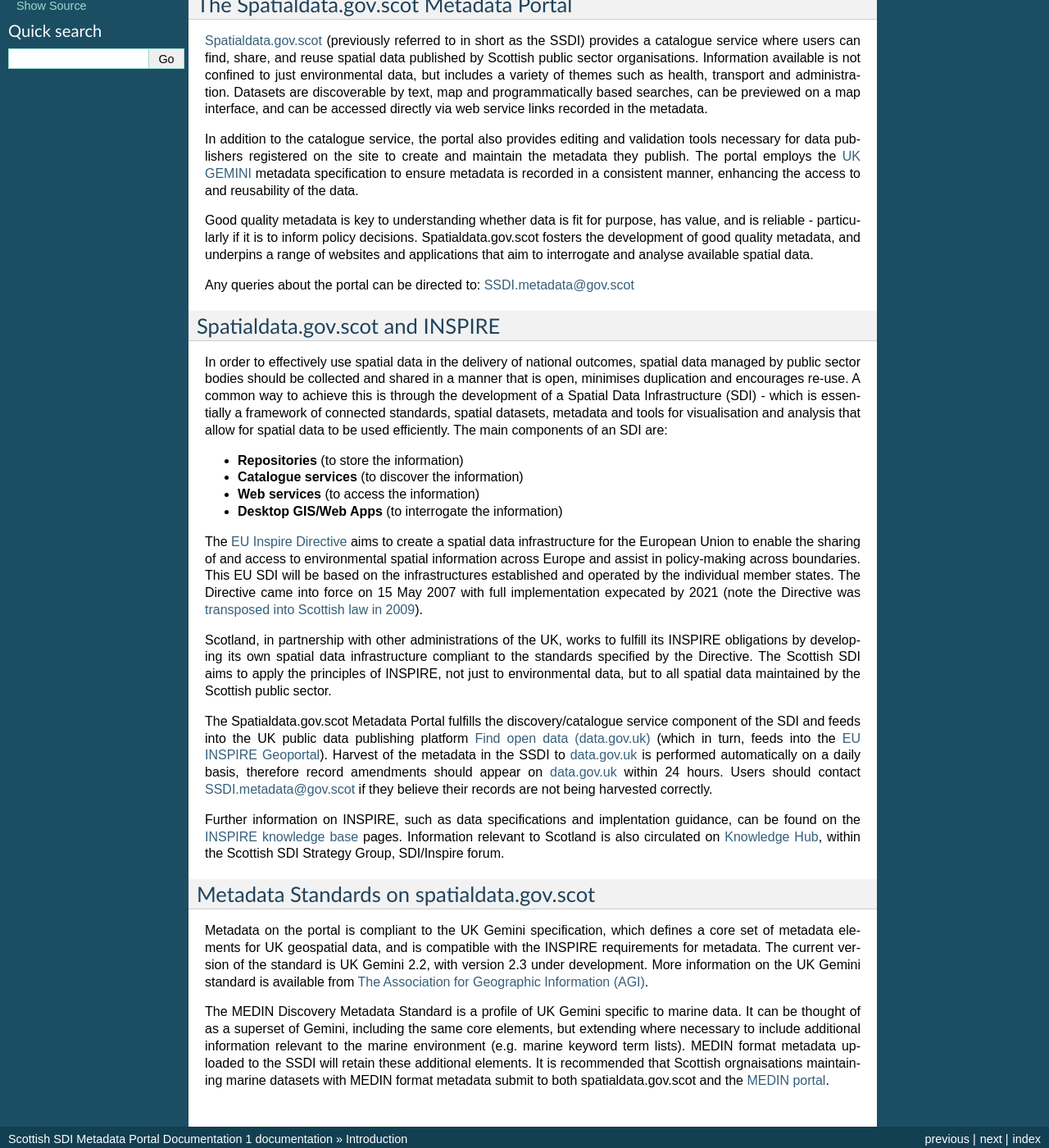
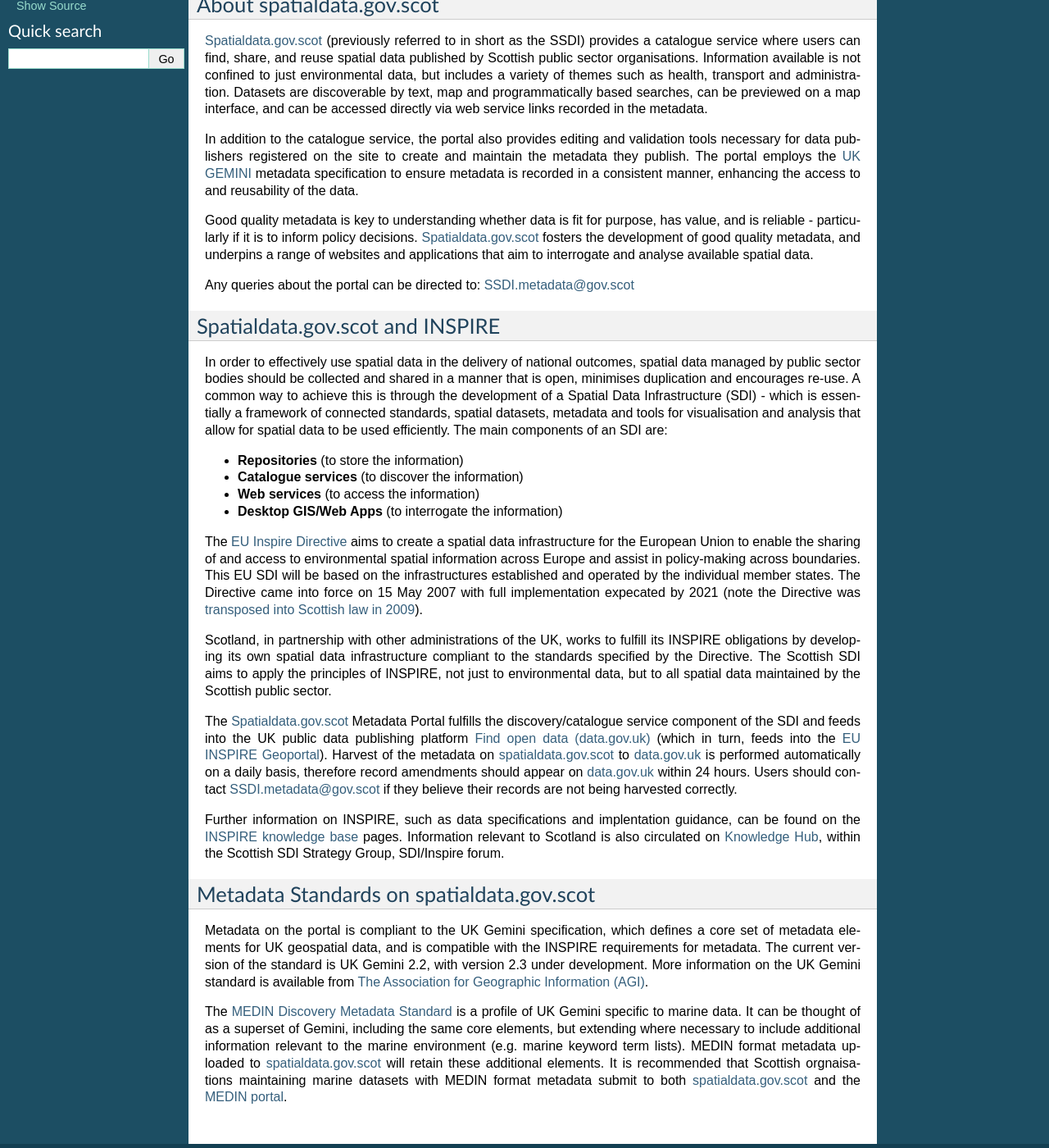
Before and after one commit to AstunTechnology/ssdidocs, a Sphinx documentation site: the page built from docs/UserDoc_Chap1_Intro.rst, in a window 1280 px wide and 1400 px high, scrolled down 385 px. Shown: the whole window at 82% size. Built offline with Sphinx 7.4.7, drawn with Linux system fonts in a browser that asks for light colours; some of the changed text lies outside the part shown.

Commit message:
Update UserDoc_Chap1_Intro.rst
Correct section references, minor updates.

```diff
--- a/docs/UserDoc_Chap1_Intro.rst
+++ b/docs/UserDoc_Chap1_Intro.rst
@@ -5,7 +5,7 @@
 ----------------
 
 This guide sets out detailed instructions on the creation, publishing and maintenance of standard compliant metadata published on the
-`Spatialdata.gov.scot Metadata Portal <https://www.spatialdata.gov.scot>`__. It has been written using Read The Docs, and can be navigated through
+`spatialdata.gov.scot <https://www.spatialdata.gov.scot>`__ metadata portal. It has been written using Read The Docs, and can be navigated through
 by scrolling or clicking the sections in the navigation bar. The subsections can be explored by clicking the plus sign next to each
 section. A PDF copy of this guidance can be exported by clicking on **'v: latest'** at the bottom of the navigation panel, which will
 display the options to download the document in PDF and other formats.
@@ -14,8 +14,8 @@
 on the GeoNetwork framework is also linked to within some pages of spatialdata.gov.scot. While this is more generic guidance, it may be of use if
 you can't find your answer within this document.
 
-The Spatialdata.gov.scot Metadata Portal
-----------------------------------------
+About spatialdata.gov.scot
+--------------------------
 
 `Spatialdata.gov.scot <https://www.spatialdata.gov.scot>`__ (previously referred to in short as the SSDI)
 provides a catalogue service where users can find, share, and reuse spatial data published by Scottish public sector organisations. Information
@@ -28,7 +28,7 @@
 metadata specification to ensure metadata is recorded in a consistent manner, enhancing the access to and reusability of the data.
 
 Good quality metadata is key to understanding whether data is fit for purpose, has value, and is reliable - particularly if it is to
-inform policy decisions. Spatialdata.gov.scot fosters the development of good quality metadata, and underpins a range of websites and applications
+inform policy decisions. `Spatialdata.gov.scot <https://www.spatialdata.gov.scot>`__ fosters the development of good quality metadata, and underpins a range of websites and applications
 that aim to interrogate and analyse available spatial data.
 
 Any queries about the portal can be directed to: `SSDI.metadata@gov.scot <mailto:SSDI.metadata@gov.scot>`__
@@ -55,8 +55,8 @@
 infrastructure compliant to the standards specified by the Directive. The Scottish SDI aims to apply the principles of INSPIRE, not just to
 environmental data, but to all spatial data maintained by the Scottish public sector.
 
-The Spatialdata.gov.scot Metadata Portal fulfills the discovery/catalogue service component of the SDI and feeds into the UK public data publishing platform
-`Find open data (data.gov.uk) <http://data.gov.uk/>`__ (which in turn, feeds into the `EU INSPIRE Geoportal <http://inspire-geoportal.ec.europa.eu/discovery/>`__). Harvest of the metadata in the SSDI
+The `Spatialdata.gov.scot <https://www.spatialdata.gov.scot>`__ Metadata Portal fulfills the discovery/catalogue service component of the SDI and feeds into the UK public data publishing platform
+`Find open data (data.gov.uk) <http://data.gov.uk/>`__ (which in turn, feeds into the `EU INSPIRE Geoportal <http://inspire-geoportal.ec.europa.eu/discovery/>`__). Harvest of the metadata on `spatialdata.gov.scot <https://www.spatialdata.gov.scot>`__
 to `data.gov.uk <http://data.gov.uk/>`__ is performed automatically on a daily basis, therefore record amendments should appear on `data.gov.uk <http://data.gov.uk/>`__
 within 24 hours. Users should contact `SSDI.metadata@gov.scot <mailto:SSDI.metadata@gov.scot>`__ if they believe their records are not being
 harvested correctly.
@@ -72,7 +72,7 @@
 compatible with the INSPIRE requirements for metadata. The current version of the standard is UK Gemini 2.2, with version 2.3 under development.
 More information on the UK Gemini standard is available from `The Association for Geographic Information (AGI) <https://www.agi.org.uk/agi-groups/standards-committee/uk-gemini>`__.
 
-The MEDIN Discovery Metadata Standard is a profile of UK Gemini specific to marine data. It can be thought of as a superset of Gemini, including
+The `MEDIN Discovery Metadata Standard <http://www.oceannet.org/marine_data_standards/medin_disc_stnd.html>`__ is a profile of UK Gemini specific to marine data. It can be thought of as a superset of Gemini, including
 the same core elements, but extending where necessary to include additional information relevant to the marine environment (e.g. marine keyword
-term lists). MEDIN format metadata uploaded to the SSDI will retain these additional elements. It is recommended that Scottish orgnaisations
-maintaining marine datasets with MEDIN format metadata submit to both spatialdata.gov.scot and the `MEDIN portal <http://portal.oceannet.org/portal/start.php>`__.
+term lists). MEDIN format metadata uploaded to `spatialdata.gov.scot <https://www.spatialdata.gov.scot>`__ will retain these additional elements. It is recommended that Scottish orgnaisations
+maintaining marine datasets with MEDIN format metadata submit to both `spatialdata.gov.scot <https://www.spatialdata.gov.scot>`__ and the `MEDIN portal <http://portal.oceannet.org/portal/start.php>`__.
```
